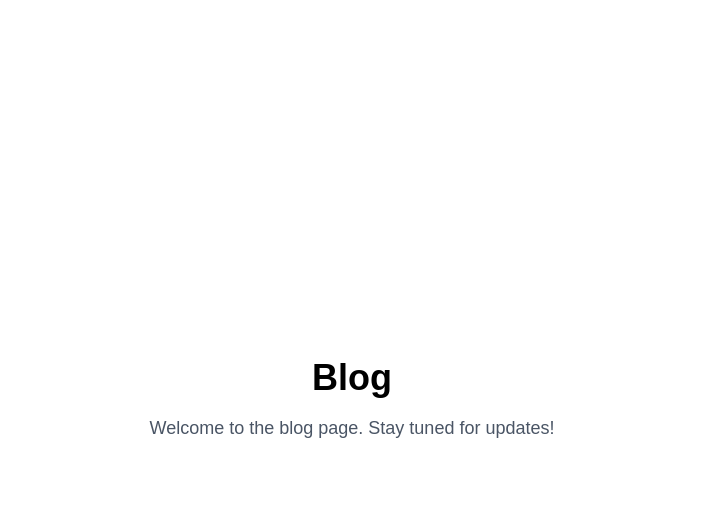
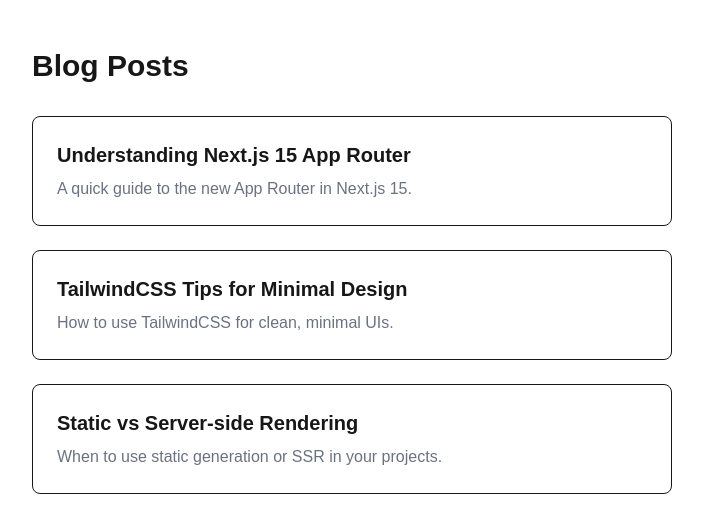
Before and after one commit to malewis5/slack-test-repo, a Next.js app: page /blog in a window 1280 px wide. Shown: the top 532 px of the page, without its empty margins (288-991 px from the left). Built offline with nearby package versions, Linux system fonts and the light colour scheme.

Commit message:
Update blog page layout and content

```diff
--- a/app/blog/page.tsx
+++ b/app/blog/page.tsx
@@ -1,8 +1,35 @@
+import React from 'react';
+
+const mockPosts = [
+  {
+    id: 1,
+    title: 'Understanding Next.js 15 App Router',
+    summary: 'A quick guide to the new App Router in Next.js 15.',
+  },
+  {
+    id: 2,
+    title: 'TailwindCSS Tips for Minimal Design',
+    summary: 'How to use TailwindCSS for clean, minimal UIs.',
+  },
+  {
+    id: 3,
+    title: 'Static vs Server-side Rendering',
+    summary: 'When to use static generation or SSR in your projects.',
+  },
+];
+
 export default function BlogPage() {
   return (
-    <main className="min-h-screen flex flex-col items-center justify-center bg-white">
-      <h1 className="text-4xl font-bold mb-4 text-black">Blog</h1>
-      <p className="text-lg text-gray-600">Welcome to the blog page. Stay tuned for updates!</p>
+    <main className="max-w-2xl mx-auto py-12 px-4">
+      <h1 className="text-3xl font-bold mb-8">Blog Posts</h1>
+      <ul className="space-y-6">
+        {mockPosts.map((post) => (
+          <li key={post.id} className="border rounded-lg p-6 hover:shadow transition">
+            <h2 className="text-xl font-semibold mb-2">{post.title}</h2>
+            <p className="text-gray-500">{post.summary}</p>
+          </li>
+        ))}
+      </ul>
     </main>
   );
 }
```
